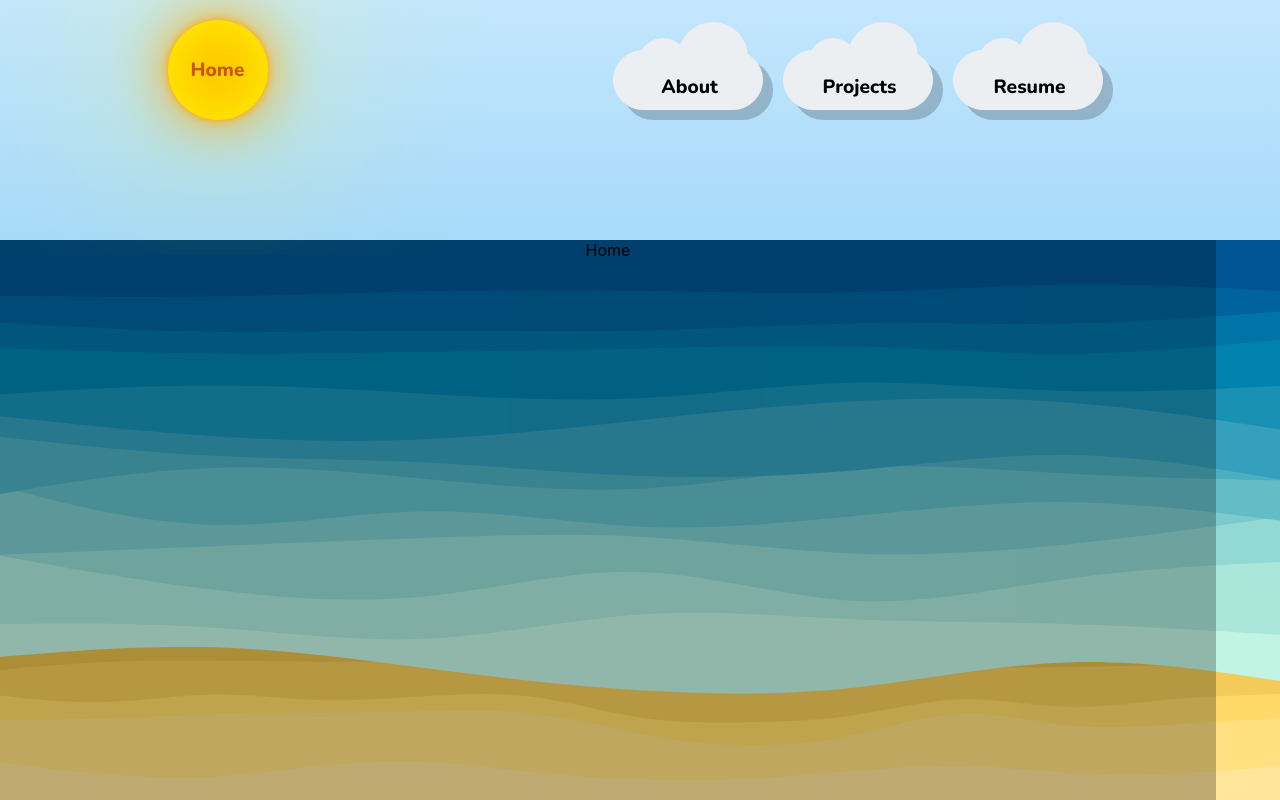
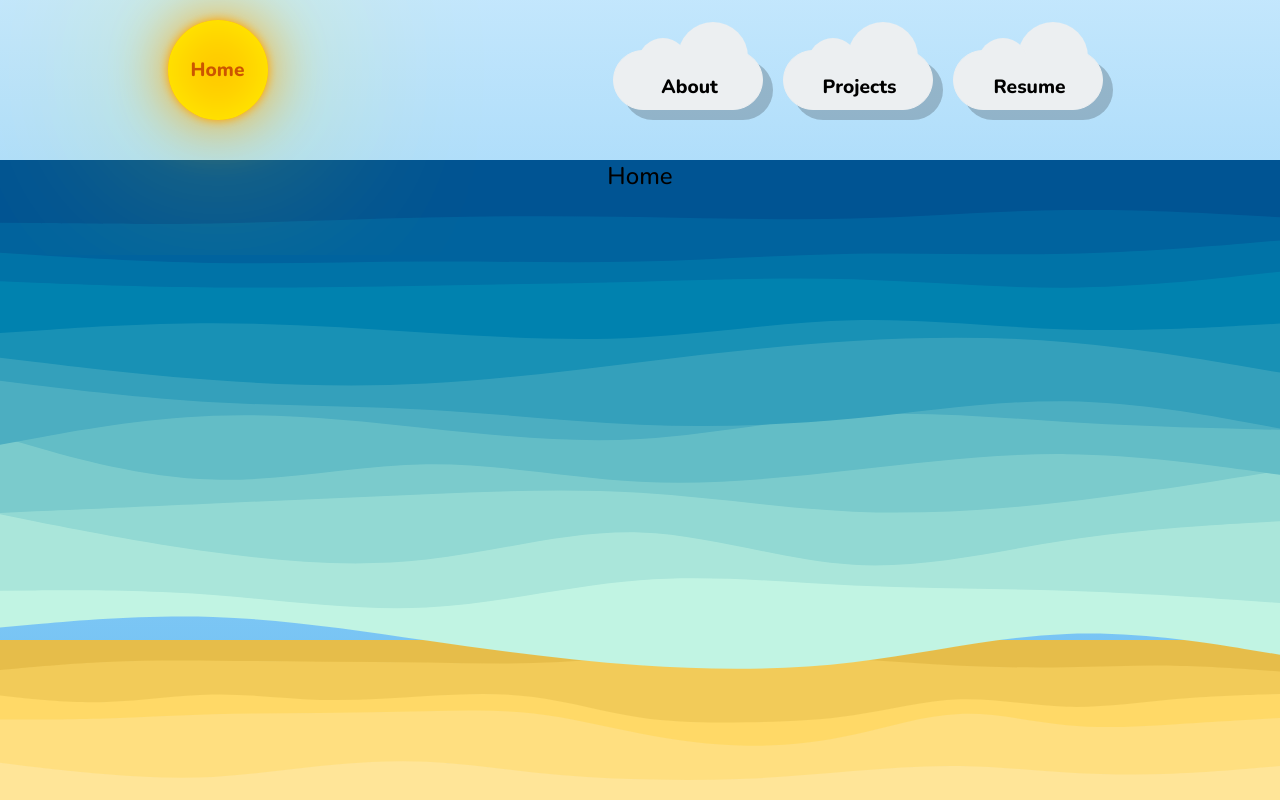
Before and after one commit to rebekah-zhou/myPortfolio2022, a React (Create React App) app: page / in a window 1280 px wide. Built offline with nearby package versions, Linux system fonts and the light colour scheme.

Commit message:
font stuff

```diff
--- a/src/Components/MainDisplay/Home/Home.jsx
+++ b/src/Components/MainDisplay/Home/Home.jsx
@@ -4,7 +4,7 @@ import { Element } from 'react-scroll'
 function Home() {
   return (
     <Element name='Home'>
-      <div className='slider-child'>Home</div>
+      <div id='home' className='slider-child'>Home</div>
     </Element>
   )
 }
--- a/src/Components/MainDisplay/MainDisplay.css
+++ b/src/Components/MainDisplay/MainDisplay.css
@@ -9,43 +9,28 @@
   scrollbar-width: none;  /* Firefox */
 }
 
-/* #main-display {
-  background: url('./oceanWaves.svg');
-  background-size: cover;
-} */
-
-/* .ocean-waves {
-  width: 100vw;
-  height: 100vh;
-  z-index: -5;
-  display: static;
-} */
-/* #sand {
-  background: url('./sand.svg');
-  background-size: cover;
+#main-display {
+  font-family: 'Nunito', sans-serif;
+  font-size: calc(1.5vh + 12px);
 }
-
-#bottom-bar {
-  width: 100vw;
-  height: 15vh;
-} */
 
 .slider-container {
   scroll-snap-type: y mandatory;
   scroll-snap-type: mandatory;
   overflow-y: scroll;
-  height: 70vh;
+  height: 80vh;
   width: 100vw;
   background: url('./oceanWaves.svg'), url('./sand.svg');
-  background-size: 100vw 82vh, 100vw 20vh;
+  background-size: 100vw 92vh, 100vw 20vh;
   background-position: top, bottom;
   background-repeat: no-repeat, no-repeat;
 }
 
 .slider-child {
+  font-family: inherit;
   text-align: center;
   scroll-snap-align: start;
-  width: 95vw;
-  height: 70vh;
-  background-color: rgba(0, 0, 0, 0.25);
+  width: 100vw;
+  height: 80vh;
+  /* background-color: rgba(165, 210, 255, 0.25); */
 }
--- a/src/Components/TopBar/TopBar.css
+++ b/src/Components/TopBar/TopBar.css
@@ -36,7 +36,6 @@
   .cloud-p {
     width: 100px;
     margin: -20px 0px 0px 20px;
-    /* background-color: red; */
     z-index: 10;
     cursor: inherit;
   }
```
